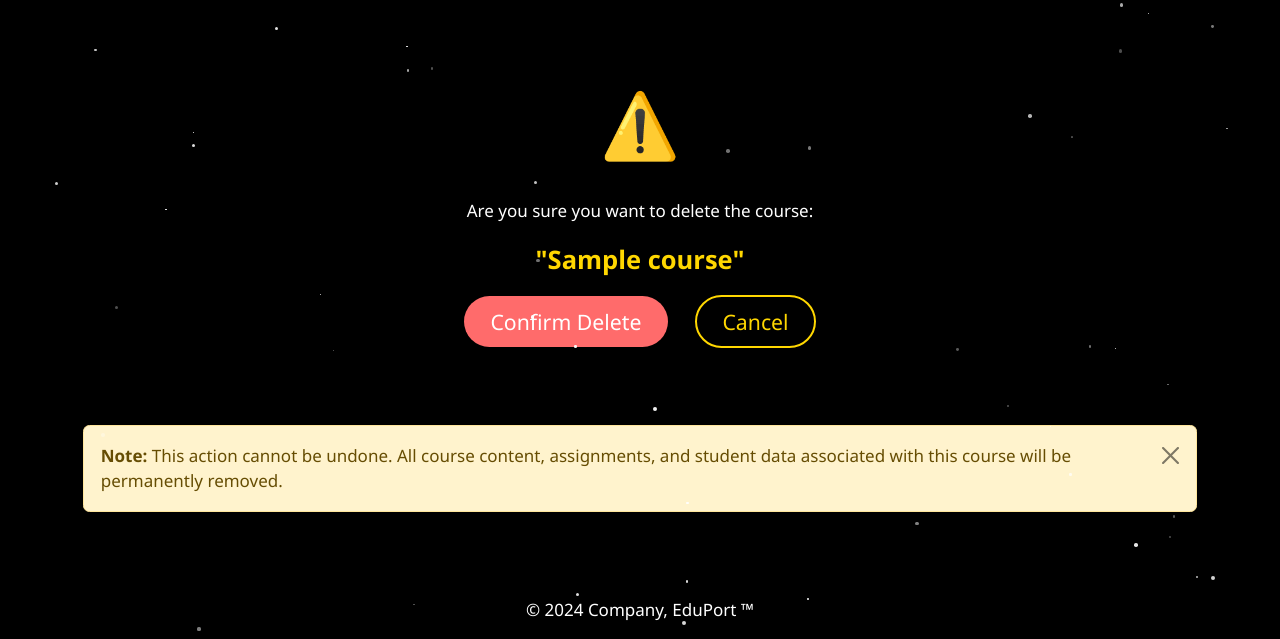
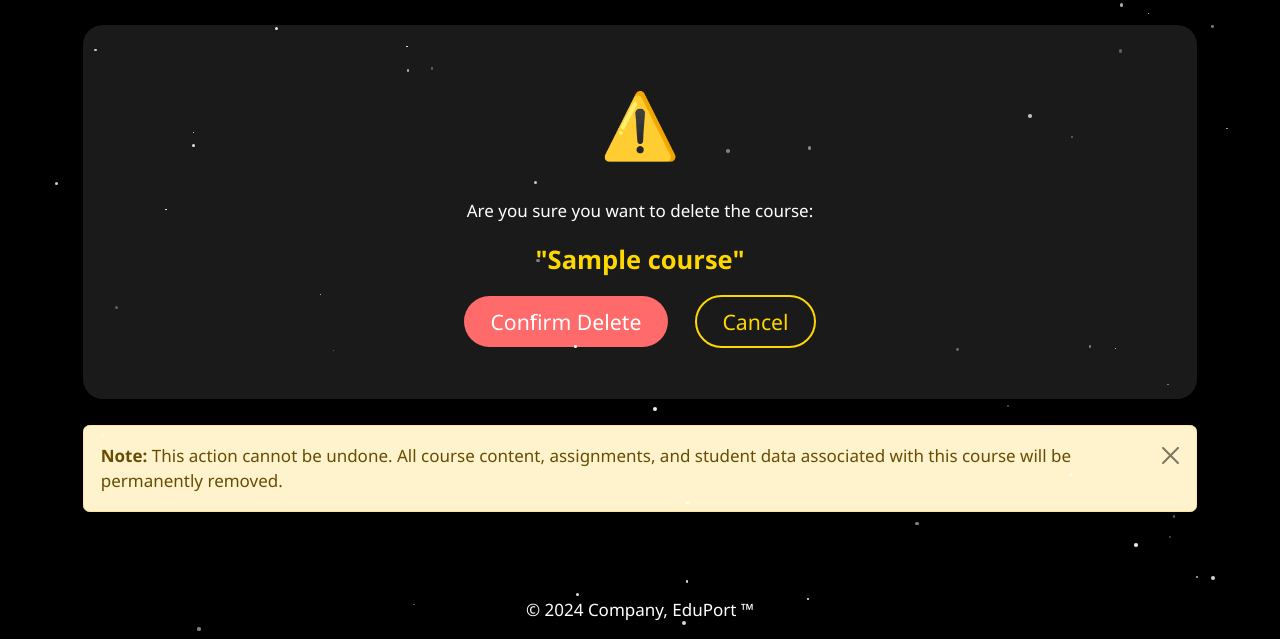
Before and after one commit to danielnnam/Eduquest, a Django app: page /instructors/courses/delete/1/ in a window 1280 px wide. Shown: the part 81-720 px from the top of the page. Run offline with Django 5.2, Linux system fonts and the light colour scheme; a user stored in the database is signed in; tables that the repository leaves empty hold one stand-in row (values such as "Sample post"); some libraries are stand-ins or nearby versions.

Commit message:
Created a del-wrapper for instructors delete course page

```diff
--- a/static/css/backend.css
+++ b/static/css/backend.css
@@ -347,6 +347,10 @@ input[type="email"] {
 
 /* instructors delete course
 ===========================================-------------------- */
+.del-wrapper{
+    border-radius: 20px;
+    background: rgba(255, 255, 255, 0.1);
+}
 .del-h2 {
     color: var(--star-yellow);
     margin-bottom: 20px;
```
